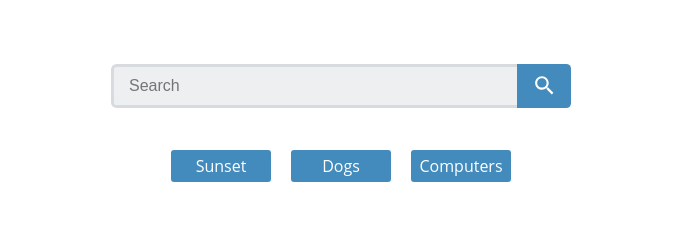
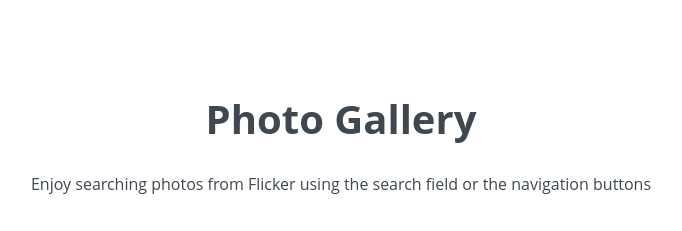
Before and after one commit to mayaliberman/unit-7-react-photo-gallery, a React (Create React App) app: page / in a window 1280 px wide. Shown: the top 231 px of the page, without its empty margins (299-981 px from the left). Built offline with nearby package versions, Linux system fonts and the light colour scheme; no server answers.

Commit message:
Update titles on App.js

```diff
--- a/src/App.css
+++ b/src/App.css
@@ -3,7 +3,9 @@ body {
   font-family: 'Open Sans', sans-serif;
   color: #3f4850;
 }
-
+ h1 {
+   font-size: 2.5em;
+ }
 h2 {
   font-size: 2em;
   margin: 52px 0 40px;
--- a/src/App.js
+++ b/src/App.js
@@ -46,6 +46,9 @@ export default class App extends Component {
     return (
       <HashRouter >
         <div className='container'>
+        <h1>Photo Gallery</h1>
+        <p>Enjoy searching photos from Flicker using the search field or the navigation buttons</p>
+        <br />
           <Route
             render={props => (
               <SearchForm {...props} search={this.performSearch} />
```
